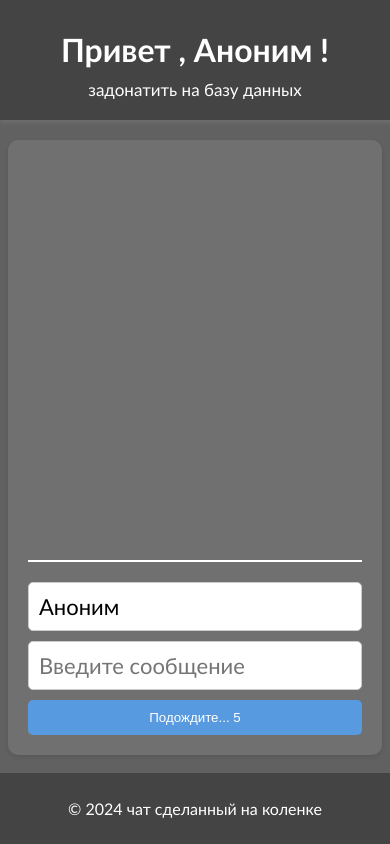
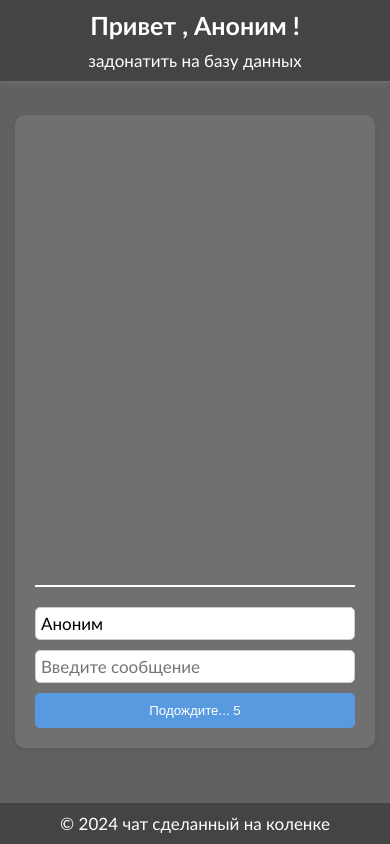
Before and after one commit to halareka/vercel-chat, a website: page public/index.html in a window 390 px wide. Drawn offline with Linux system fonts and the light colour scheme; no server answers.

Commit message:
fix : fixed adaptiv

```diff
--- /dev/null
+++ b/index.js
@@ -0,0 +1 @@
+let message = 'Аноним :'
--- a/public/donate.css
+++ b/public/donate.css
@@ -8,12 +8,33 @@ a{
     text-decoration: none ;
 }
 h1{
-    font-size: 20px;
+    font-size: 5.5vw;
+}
+.a{
+    color: #ffffff;
+    text-decoration: none ;
+}
+a:hover{
+    color: #d1a3a3;
+    cursor: pointer;
+}
+p{
+    font-size: 17px;
+    transition: 0.2s;
+    margin: 0;
+    color: #ffffff;
+}
+p:hover{
+    color: #d1a3a3;
+    cursor: pointer;
+}
+#welc{
+    font-size: 25px;
+    margin: 10px 0 10px 0;
 }
 .header {
     background-color: #444444;
-    padding: 20px;
-
+    /* padding: 20px; */
     padding-left: 0;
     text-align: center;
     position: fixed;
@@ -22,25 +43,11 @@ h1{
     width: 100%;
     box-shadow: 0 2px 5px rgba(255, 255, 255, 0.1);
     z-index: 10;
-    & h1{
-        font-size: 2em;
-        margin: 10px 0 10px 0;
-    }
-    & p{
-        font-size: 17px;
-        transition: 0.2s;
-        margin: 0;
-        color: #ffffff;
-    }
-    & p:hover{
-        color: #d1a3a3;
-        cursor: pointer;
-    }
 }
 .wrapper{
     width: 80%;
     margin: 0 auto;
-    margin-top: 160px;
+    margin-top: 120px;
 }
 .card{
     color: aquamarine;
@@ -71,12 +78,12 @@ h1{
 
     .footer {
         padding: 10px;
+        padding-left: 0;
+        padding-right: 0;
     }
 }
 
-@media (max-width: 480px) {
-    .footer {
-        padding: 10px;
-    }
 
+.head-p{
+    margin: 10px;
 }
--- a/public/index.html
+++ b/public/index.html
@@ -9,7 +9,7 @@
 <body>
     <header class="header">
         <h1 id="welc">Чат</h1>
-        <a href="donate.html"><p>задонатить на базу данных</p></a>
+        <a href="donate.html"><p class="head-p">задонатить на базу данных</p></a>
     </header>
 
     <main class="main">
--- a/public/script.js
+++ b/public/script.js
@@ -38,6 +38,11 @@ function freezeButton(){
 }
 function addMessage(){
     let inp = document.getElementById('message');
+    let inpNick = document.getElementById('nickname');
+    if(!inpNick.value){
+        setTimeout(()=> inpNick.style.background = '#FFFFFF', 1000)
+        inpNick.style.background = '#ffb3b3'
+    }
     if(!inp.value){
         setTimeout(()=> inp.style.background = '#FFFFFF', 1000)
         inp.style.background = '#ffb3b3'
--- a/public/style.css
+++ b/public/style.css
@@ -3,37 +3,41 @@ body {
     background-color: hsl(0, 0%, 38%);
     color: #ffffff;
     font-family: 'Gill Sans', 'Gill Sans MT', Calibri, 'Trebuchet MS', sans-serif;
+    margin: 15px;
 }
 a{
+    color: #ffffff;
     text-decoration: none ;
+}
+a:hover{
+    color: #d1a3a3;
+    cursor: pointer;
+}
+p{
+    font-size: 17px;
+    transition: 0.2s;
+    margin: 0;
+    color: #ffffff;
+}
+p:hover{
+    color: #d1a3a3;
+    cursor: pointer;
+}
+#welc{
+    font-size: 25px;
+    margin: 10px 0 10px 0;
 }
 .header {
     background-color: #444444;
-    padding: 20px;
-
     padding-left: 0;
     text-align: center;
-    position: fixed;
+    position: absolute;
     top: 0;
     left: 0;
     width: 100%;
     box-shadow: 0 2px 5px rgba(255, 255, 255, 0.1);
     z-index: 10;
-    & h1{
-        margin: 10px 0 10px 0;
-    }
-    & p{
-        font-size: 17px;
-        transition: 0.2s;
-        margin: 0;
-        color: #ffffff;
-    }
-    & p:hover{
-        color: #d1a3a3;
-        cursor: pointer;
-    }
 }
-
 .main {
     max-width: 800px;
     margin: 20px auto;
@@ -41,9 +45,8 @@ a{
     background-color: #707070;
     border-radius: 10px;
     box-shadow: 0 2px 5px rgba(0, 0, 0, 0.1);
-    margin-top: 140px;
+    margin-top: 115px;
 }
-
 .chat-area {
     height: 450px;
     overflow-y: auto;
@@ -52,13 +55,11 @@ a{
     align-items: flex-start;
     width: 100%;
 }
-
 .messages {
     list-style: none;
     padding: 0;
     flex: 1;
 }
-
 .message {
     margin-bottom: 10px;
     display: flex;
@@ -68,39 +69,45 @@ a{
     word-break: break-word;
     white-space: wrap;
 }
-
 .message.self {
     flex-direction: row-reverse;
 }
-
 .message .author {
     font-weight: bold;
     margin-right: 5px;
 }
-
 .message .content {
     background-color: #e6e6e6;
     padding: 10px;
     color: #444444;
     border-radius: 15px 15px 15px 0px;
 }
-
 .input-area {
     display: flex;
     border-top: 2px solid ;
     padding-top: 20px;
 }
+.footer {
+    background-color: #444444;
+    padding: 10px;
+    padding-left: 0;
+    padding-right: 0;
 
+    text-align: center;
+    position: absolute;
+    bottom: 0;
+    left: 0;
+    width: 100%;
+}
 #nickname, #message {
     flex: 1;
     font-family: 'Gill Sans', 'Gill Sans MT', Calibri, 'Trebuchet MS', sans-serif;
-    font-size: 22px;
+    font-size: 20px;
     padding: 10px;
     margin-right: 10px;
     border: 1px solid #ccc;
     border-radius: 5px;
 }
-
 #send {
     padding: 10px 20px;
     background-color: #589ae0;
@@ -109,17 +116,13 @@ a{
     border-radius: 5px;
     cursor: pointer;
 }
-
+b{
+    color: rgb(73, 50, 73);
+}
 @media (max-width: 768px) {
     .container {
         padding: 10px;
     }
-
-    .chat-area {
-        height: 400px;
-    }
-
-
     .input-area {
         flex-direction: column;
     }
@@ -132,37 +135,34 @@ a{
     #send {
         width: auto;
     }
-    .footer {
+    /* .footer {
         padding: 10px;
-    }
+    } */
 }
+@media (max-width: 480px) {
+    #nickname, #message {
+        font-size: 17px;
+        padding: 5px;
 
-@media (max-width: 480px) {
-    .chat-area {
-        height: 400px;
-    }
-    .footer {
-        padding: 10px;
     }
 
 }
-@media (max-width: 362px) {
-
+@media (max-width: 376px) {
+    .chat-area {
+        height: 250px;
+    }
+    .input-area{
+        padding-top: 15px;
+    }
+}
+@media (max-width: 361px) {
     .chat-area {
         height: 300px;
     }
+    .input-area{
+        padding-top: 15px;
+    }
 }
-.footer {
-    background-color: #444444;
-    /* padding: 10px; */
-    padding-left: 0;
-    padding-right: 0;
-    text-align: center;
-    position: fixed;
-    right: 0;
-    bottom: 0;
-    width: 100%;
+.head-p{
+    margin: 10px;
 }
-b{
-    color: rgb(73, 50, 73);
-}
```
Also changed, not shown: public/donate.html (+1 -1 lines).
